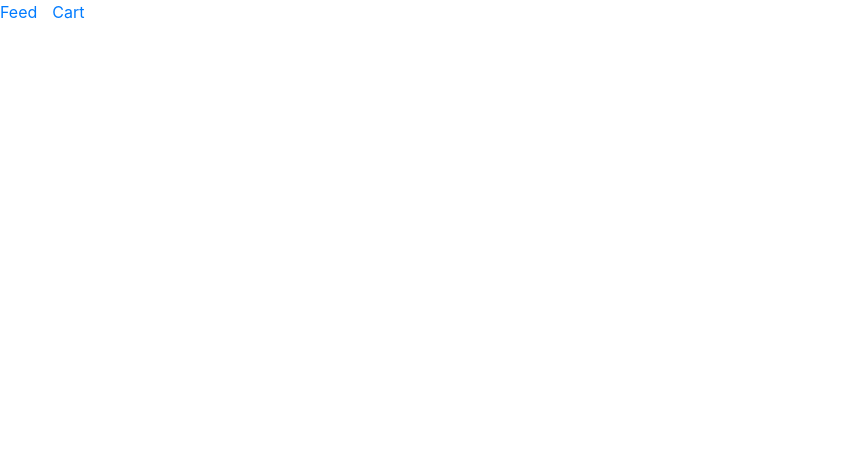
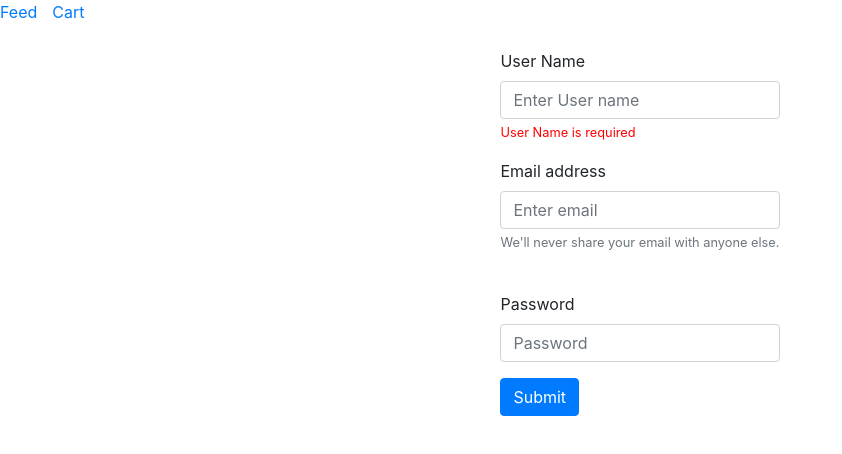
Before and after one commit to eliraneliassy/bmc-course-project, an Angular app: page /register in a window 1280 px wide. Before the commit this address led to /. Shown: the top 454 px of the page, without its empty margins (0-842 px from the left). Built offline with nearby package versions, Linux system fonts and the light colour scheme.

Commit message:
add register page

```diff
--- a/src/app/app-routing.module.ts
+++ b/src/app/app-routing.module.ts
@@ -4,13 +4,15 @@ import { NgModule } from '@angular/core';
 import { Routes, RouterModule } from '@angular/router';
 import { ShowItemComponent } from './show-item/show-item.component';
 import { LoginComponent } from './login/login.component';
+import { RegisterComponent } from './register/register.component';
 
 const routes: Routes = [
   { path: '', component: FeedComponent },
   { path: 'cart', component: ShoppingCartComponent },
   { path: 'item', component: ShowItemComponent },
   { path: 'item/:id', component: ShowItemComponent },
-  { path: 'login', component: LoginComponent }
+  { path: 'login', component: LoginComponent },
+  { path: 'register', component: RegisterComponent }
 ];
 
 @NgModule({
--- /dev/null
+++ b/src/app/register/register.component.html
@@ -0,0 +1,37 @@
+<div class="container d-flex justify-content-center align-items-center">
+    <form [formGroup]="form">
+
+      <div class="form-group">
+            <label for="exampleInputEmail1">User Name</label>
+            <input type="text"
+            class="form-control"
+            placeholder="Enter User name"
+            formControlName="userName">
+            <small class="error"
+            *ngIf="form.get('userName').hasError('required')">User Name is required</small>
+          </div>
+      <div class="form-group">
+        <label for="exampleInputEmail1">Email address</label>
+        <input type="email"
+        class="form-control"
+        placeholder="Enter email"
+        formControlName="email">
+        <small id="emailHelp" class="form-text text-muted">We'll never share your email with anyone else.</small>
+        <small class="error"
+        *ngIf="false">Email is required</small><br>
+        <small class="error"
+        *ngIf="false">Email format is invalid</small>
+      </div>
+      <div class="form-group">
+        <label for="exampleInputPassword1">Password</label>
+        <input type="password"
+        class="form-control" placeholder="Password"
+        formControlName="password"
+        >
+      </div>
+
+      <button type="submit" class="btn btn-primary"
+      (click)="submit()"
+      >Submit</button>
+    </form>
+  </div>
--- /dev/null
+++ b/src/app/register/register.component.scss
@@ -0,0 +1,3 @@
+.error{
+    color: red;
+}
--- /dev/null
+++ b/src/app/register/register.component.ts
@@ -0,0 +1,27 @@
+import { Component, OnInit } from '@angular/core';
+import { FormGroup, FormControl, Validators } from '@angular/forms';
+
+@Component({
+  selector: 'app-register',
+  templateUrl: './register.component.html',
+  styleUrls: ['./register.component.scss']
+})
+export class RegisterComponent implements OnInit {
+
+  form: FormGroup;
+
+  constructor() { }
+
+  ngOnInit() {
+    this.form = new FormGroup({
+      'userName': new FormControl(null, [Validators.required]),
+      'email': new FormControl(null, [Validators.required, Validators.email]),
+      'password': new FormControl(null, [Validators.required])
+    });
+  }
+
+  submit() {
+    console.log(this.form);
+  }
+
+}
```
Also changed, not shown: src/app/app.module.ts (+6 -3 lines), 1 other file (tests, documents, lock files or other folders).
